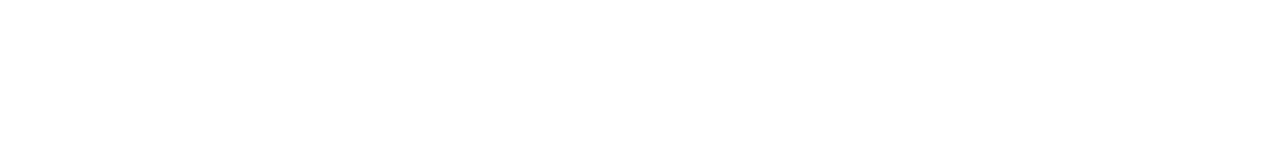
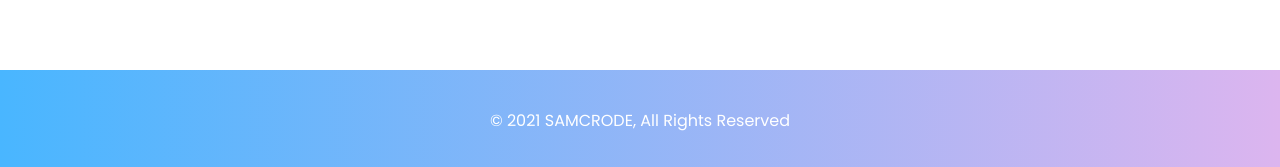
Before and after one commit to SAMCRODE/gift4u-frontend, a React (Create React App) app: page / in a window 1280 px wide. Shown: the part 1230-1397 px from the top of the page. Before the commit the page ends 1300 px from the top, so only its background shows below. Built offline with nearby package versions, Linux system fonts and the light colour scheme.

Commit message:
developing the footer component

```diff
--- a/src/App.js
+++ b/src/App.js
@@ -1,6 +1,7 @@
 import React from "react";
 import { BrowserRouter } from "react-router-dom";
 import Header from "./components/Header";
+import Footer from "./components/Footer";
 import Routes from "./routes";
 
 function App() {
@@ -9,6 +10,7 @@
       <BrowserRouter>
         <Header />
         <Routes />
+        <Footer />
       </BrowserRouter>
     </>
   );
--- /dev/null
+++ b/src/components/Footer/index.js
@@ -0,0 +1,14 @@
+import React from "react";
+import "./styles.scss";
+
+
+const Footer = () => (
+    <div>
+        <footer>
+            © 2021 SAMCRODE, All Rights Reserved
+        </footer>
+    </div>
+);
+
+
+export default Footer;
--- /dev/null
+++ b/src/components/Footer/styles.scss
@@ -0,0 +1,10 @@
+footer {
+  width: 100%;
+  height: 100px;
+  background: linear-gradient(to left, rgb(220, 181, 239), rgb(73, 182, 255));
+  display: flex;
+  align-items: center;
+  justify-content: center;
+  color: #fff;
+  font-weight: 500;
+}
```
Also changed, not shown: src/components/Header/styles.scss (indentation only).
